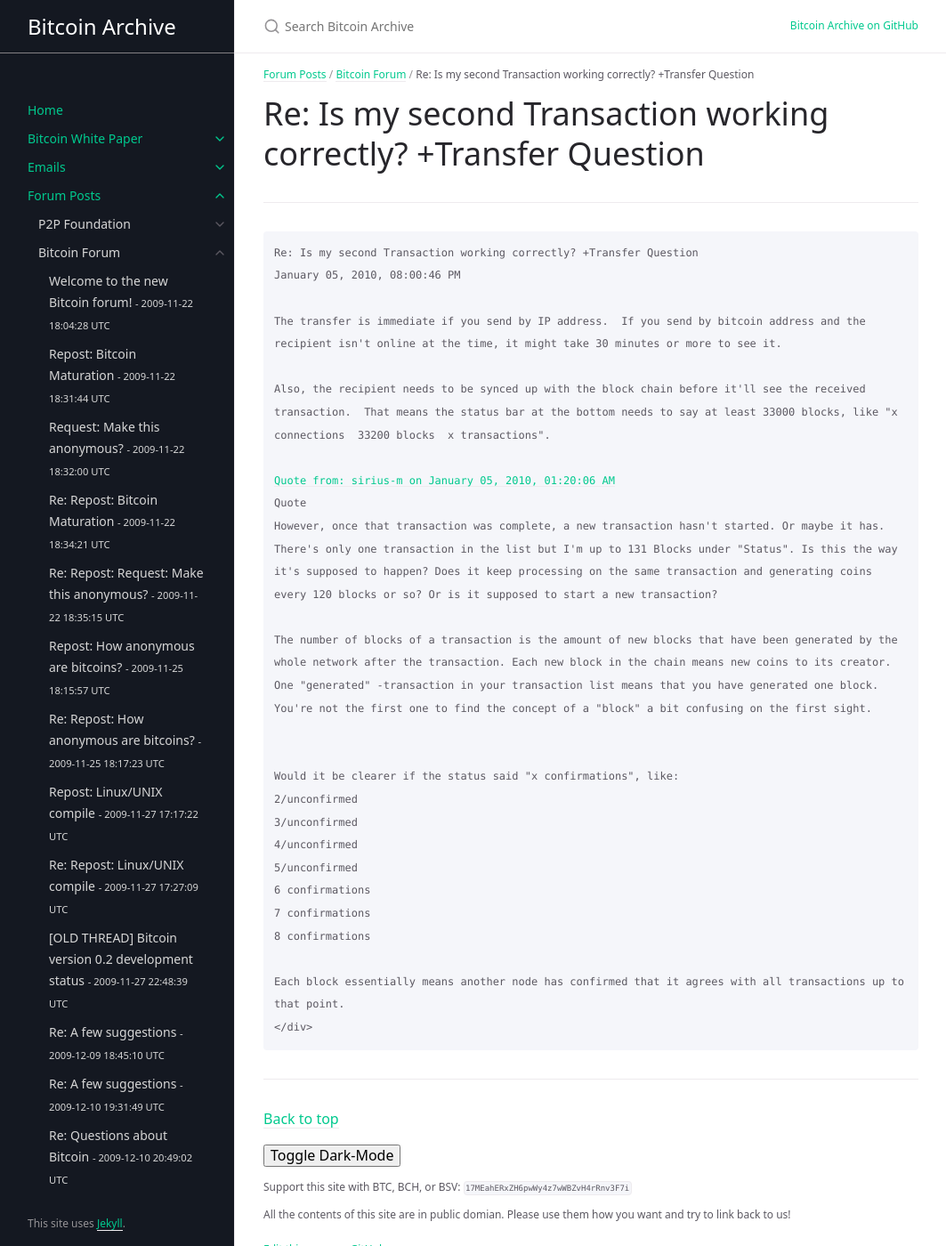
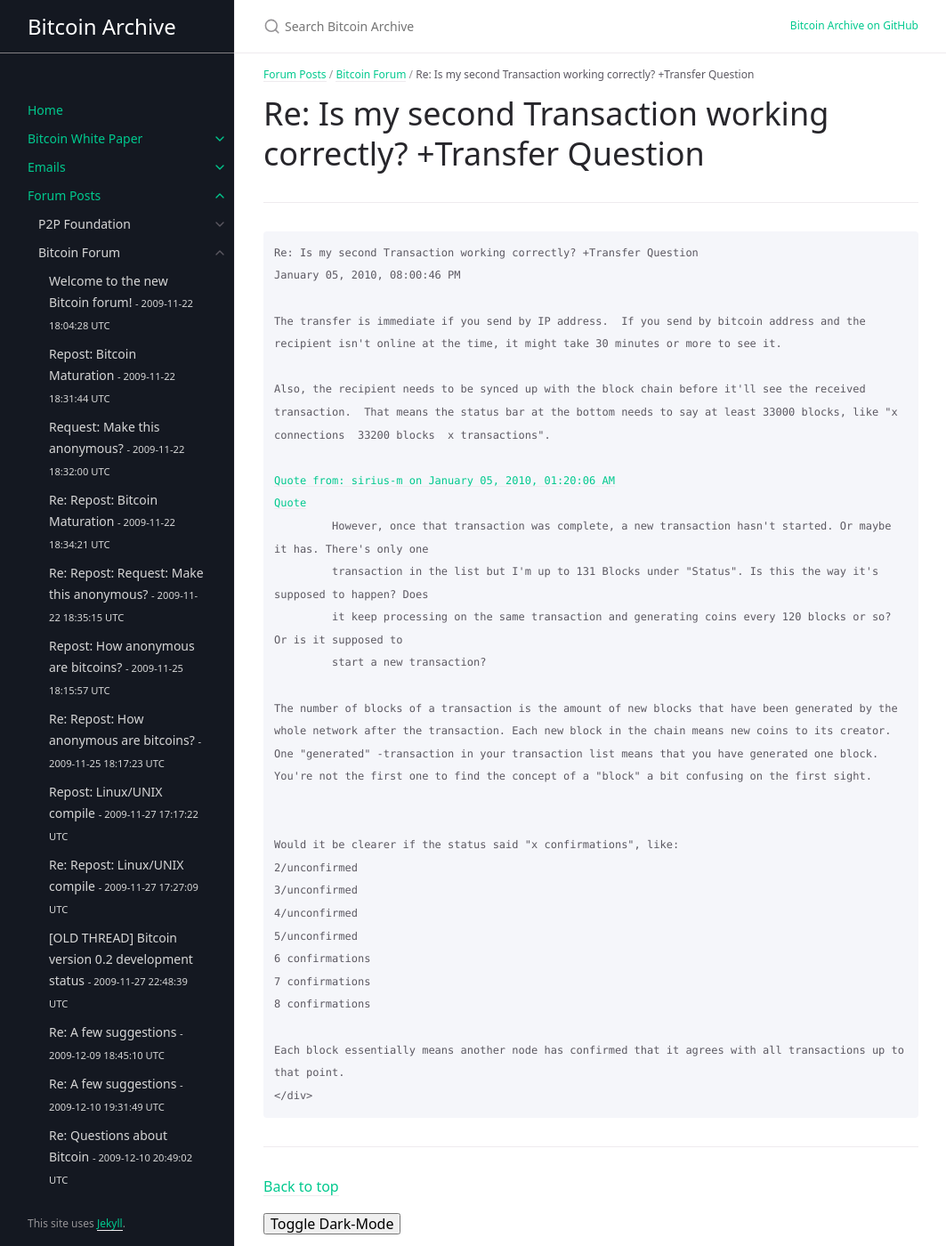
Before and after one commit to wakgill/bitcoin-archive, a Jekyll site: the page built from docs/forum/bitcoin-forum/24.md, in a window 1280 px wide and 1400 px high. Shown: the whole window at 89% size, without its empty margins (108-1171 px from the left). Built offline with Jekyll 4.4.1, drawn with Linux system fonts in a browser that asks for light colours; some web fonts are replaced; part of the change alters nothing that is shown.

Commit message:
Update 24.md

```diff
--- a/docs/forum/bitcoin-forum/24.md
+++ b/docs/forum/bitcoin-forum/24.md
@@ -20,8 +20,11 @@ The transfer is immediate if you send by IP address.  If you send by bitcoin add
 Also, the recipient needs to be synced up with the block chain before it'll see the received transaction.  That means the status bar at the bottom needs to say at least 33000 blocks, like "x connections  33200 blocks  x transactions".
 
 <a href="https://bitcointalk.org/index.php?topic=17.msg84#msg84">Quote from: sirius-m on January 05, 2010, 01:20:06 AM</a>
-Quote
-However, once that transaction was complete, a new transaction hasn't started. Or maybe it has. There's only one transaction in the list but I'm up to 131 Blocks under "Status". Is this the way it's supposed to happen? Does it keep processing on the same transaction and generating coins every 120 blocks or so? Or is it supposed to start a new transaction?
+<a href="https://bitcointalk.org/index.php?topic=17.msg84#msg84">Quote</a>
+         However, once that transaction was complete, a new transaction hasn't started. Or maybe it has. There's only one
+         transaction in the list but I'm up to 131 Blocks under "Status". Is this the way it's supposed to happen? Does
+         it keep processing on the same transaction and generating coins every 120 blocks or so? Or is it supposed to
+         start a new transaction?
 
 The number of blocks of a transaction is the amount of new blocks that have been generated by the whole network after the transaction. Each new block in the chain means new coins to its creator. One "generated" -transaction in your transaction list means that you have generated one block. You're not the first one to find the concept of a "block" a bit confusing on the first sight.
 
```
